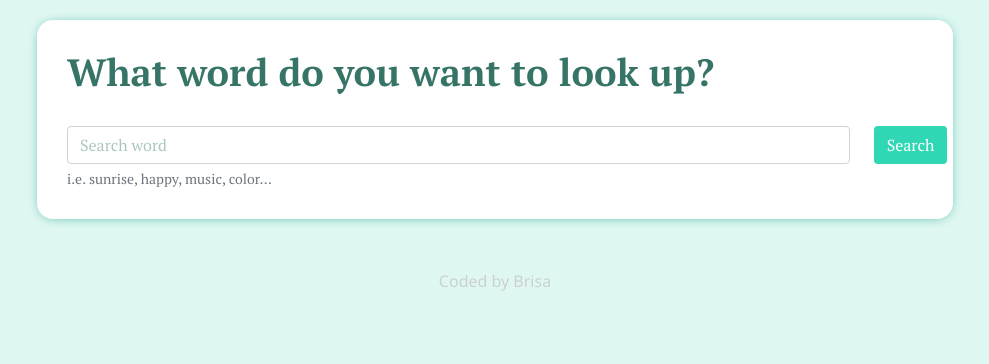
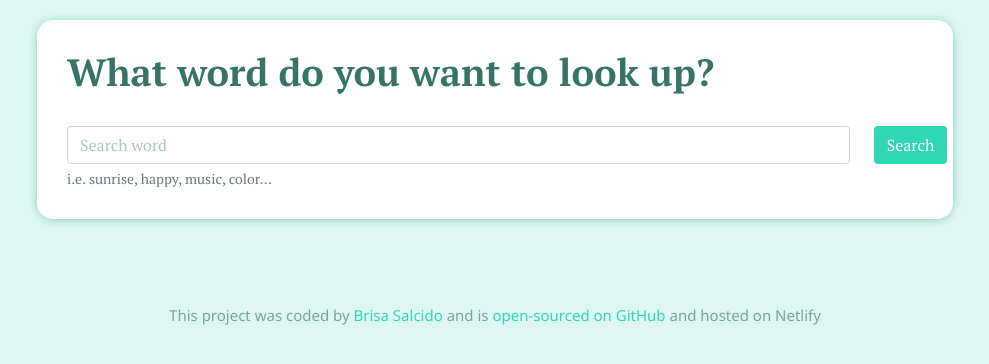
Before and after one commit to BSalcido/react-dictionary-project, a React (Create React App) app: page / in a window 1280 px wide. Shown: the top 364 px of the page, without its empty margins (145-1134 px from the left). Built offline with nearby package versions, Linux system fonts and the light colour scheme.

Commit message:
Updated footer

```diff
--- a/src/App.css
+++ b/src/App.css
@@ -8,9 +8,27 @@ html {
 }
 
 .App footer {
-  color: #cdd0d1;
+  color: #3774689d;
   text-align: center;
   font-family: "Segoe UI", Tahoma, Geneva, Verdana, sans-serif;
-  margin-top: 50px;
+  margin-top: 80px;
   margin-bottom: 3px;
+  font-size: 15px;
+  padding: 5px;
 }
+.App footer a {
+  color: #2fd7b4;
+  text-decoration: none;
+}
+
+.App footer a:hover {
+  color: #26f8cd;
+}
+
+@media (max-width: 600px) {
+  .App footer {
+    margin-top: 30px;
+    font-size: 10px;
+    padding: 10px;
+  }
+}
--- a/src/App.js
+++ b/src/App.js
@@ -6,7 +6,25 @@ function App() {
     <div className="App">
       <div className="container">
         <Dictionary />
-        <footer>Coded by Brisa</footer>
+        <footer>
+          This project was coded by{" "}
+          <a
+            href="https://www.linkedin.com/in/brisa-salcido-0ba125186"
+            target={"_blank"}
+            rel="noreferrer"
+          >
+            Brisa Salcido
+          </a>{" "}
+          and is{" "}
+          <a
+            href="https://github.com/BSalcido/react-dictionary-project"
+            target={"_blank"}
+            rel="noreferrer"
+          >
+            open-sourced on GitHub
+          </a>{" "}
+          and hosted on Netlify
+        </footer>
       </div>
     </div>
   );
```
